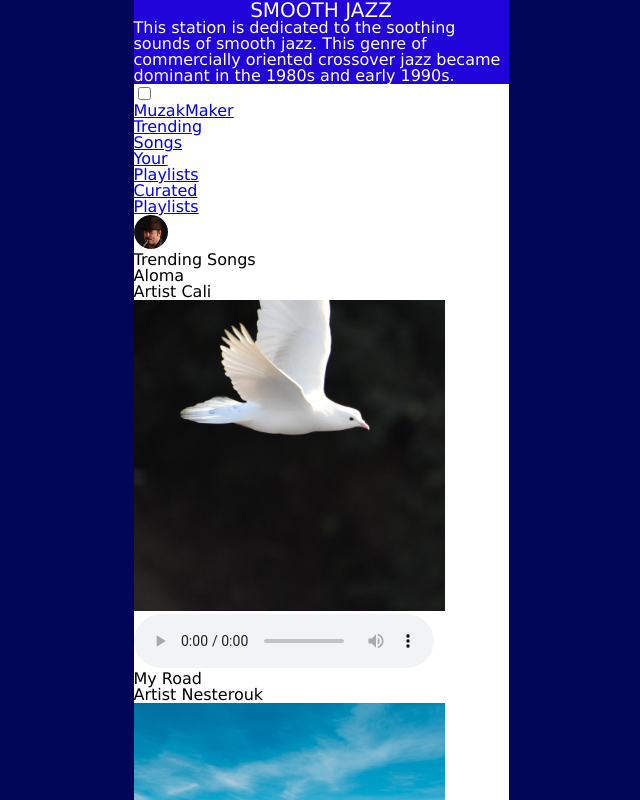
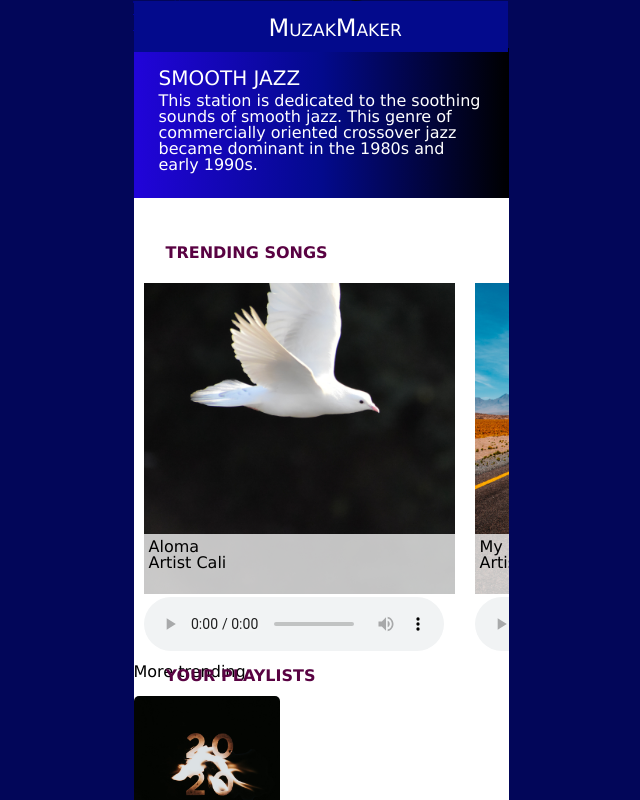
Before and after one commit to danielledani-dev/streamingmedia, a plain HTML site: page index.html in a window 1280 px wide. Shown: the top 800 px of the page, without its empty margins (319-959 px from the left). Drawn offline with Linux system fonts and the light colour scheme; files whose address does not match are found by name.

Commit message:
added first scroll bar and css style elements

```diff
--- a/index.html
+++ b/index.html
@@ -24,67 +24,83 @@
             </ul>
         </nav>
     <main>
-        <section id="trending"><h2>Trending Songs</h2>
+        <section id="trending">
+            <h2>Trending Songs</h2>
+            <div class="scroll">
+            <section>
+            <div>
                 <h3>Aloma</h3>
                 <p>Artist Cali</p>
+            </div>
                 <img src="StreamingMedia/images/aloma-cover.png" alt="cover art image of a white dove soaring for the song Aloma by the artist named Cali">
                 <audio controls>
                     <source src="StreamingMedia/audio/aloma.mp3" type="audio/mpeg">
                     Your browser does not support the audio tag.
                 </audio>
-
+            </section>
+            <section>
+            <div>
                 <h3>My Road</h3>
                 <p>Artist Nesterouk</p>
+            </div>
                 <img src="StreamingMedia/images/my-road-cover.png" alt="cover art image of an empty road leading to a mountain range in the background for the song My Road by the artist Nesterouk">
                 <audio controls>
                     <source src="StreamingMedia/audio/my-road.mp3" type="audio/mpeg">
                     Your browser does not support the audio tag.
                 </audio>
-
+            </section>
+            <section>
+            <div>
                 <h3>Papaya</h3>
                 <p>Artist Dredstudio</p>
+            </div>
                 <img src="StreamingMedia/images/papaya-cover.png" alt="cover art image of a ripe papaya cut in half for the song Papaya by the artist Dredstudio">
                 <audio controls>
                     <source src="StreamingMedia/audio/papaya.mp3" type="audio/mpeg">
                     Your browser does not support the audio tag.
                 </audio>
-
+            </section>
+            <section>
+            <div>
                 <h3>Smoothies</h3>
                 <p>Artist Black Rhomb</p>
+            </div>
                 <img src="StreamingMedia/images/smoothies-cover.png" alt="cover art image of a strawberry smoothie in a mason jar with fresh ingredients of pineapple, strawberries, and bananas surrounding it for the song Smoothies by the artist Black Rhomb">
                 <audio controls>
                     <source src="StreamingMedia/audio/smoothies.mp3" type="audio/mpeg">
                     Your browser does not support the audio tag.
                 </audio>
-
+            </section>
+            <section>
+            <div>
                 <h3>Succesful Performance</h3>
                 <p>Artist Ricky Bombino</p>
+            </div>
                 <img src="StreamingMedia/images/successful-performance-cover.png" alt="cover art image of a white man with a red shirt, standing in front of a blue brick wall looking celebratory for the Successful Performance by the artist Ricky Bombino">
                 <audio controls>
                     <source src="StreamingMedia/audio/successful-performance.mp3" type="audio/mpeg">
                     Your browser does not support the audio tag.
                 </audio>
+            </section>
         <p>More trending</p>
         </section>
 
-        <section id="playlists"><h2>Your Playlists</h2>
+        <section id="playlists">
+            <h2>Your Playlists</h2>
                 <img src="StreamingMedia/images/best-of-2020-cover.png" alt="image of a glowing year of 2020 sign on a black background">
             <h3>Best of 2020</h3>
                 <p>The music that got you through the lock down.</p>
-
                 <img src="StreamingMedia/images/pumpkin-spice-cover.png" alt="image of a hot cup of a pumpkin spice espresso drink with an intricate latte art design on top">
             <h3>Pumpkin Spice</h3>
                 <p>Creamy and spicy, just like your favorite autumnal latte.</p>
-
                 <img src="StreamingMedia/images/quiet-storm-cover.png" alt="image of a lightning storm with pink and blue clouds intertwining">
             <h3>Quiet Storm</h3>
                 <p>Slow tempos and relaxed rhythms.</p>
-
                 <img src="StreamingMedia/images/smooth-jazz-cover.png" alt="image of an older white man wearing glasses in a green shirt and slightly smiling">
             <h3>Smooth Jazz</h3>
                 <p>The pioneers of smooth jazz</p>
+                <img src="StreamingMedia/images/smooth-study-cover.png" alt="image of a man's hand using a laptop on a wooden desk">
 
-            <img src="StreamingMedia/images/smooth-study-cover.png" alt="image of a man's hand using a laptop on a wooden desk">
             <h3>Smooth Study</h3>
                 <p>Background music to keep you going while you study.</p>
 
--- a/styles.css
+++ b/styles.css
@@ -63,4 +63,159 @@ h1 {
     text-align: center;
     font-size: 1.25em;
     text-transform: uppercase;
+    display: grid;
+    position: absolute;
+    padding-top: 1em;
+    padding-left: 1.25em;
 }
+header p {
+    display: flex;
+    height: 110px;
+    margin-top: 3em;
+    align-items: center;
+    font-size: 1em;
+    padding: 25px;
+    padding-top: 30px;
+    padding-bottom: 10px;
+    background-image: linear-gradient(to right,#2104D9, #030A8C, black);
+}
+ul {
+    overflow: hidden;
+    max-height: 0;
+    transition: max-height .2s ease-out;
+}
+label {
+    cursor: pointer;
+    display: inline-block;
+    padding: 28px 20px;
+    position: relative;
+    user-select: none;
+    z-index: 1;
+    top: -12.5em;
+}
+label span {
+    background-color: #ffffff;
+    display: block;
+    height: 2px;
+    position: relative;
+    transition: background-color .2s ease-out;
+    width: 18px;
+}
+label span:before, label span:after {
+    background: #ffffff;
+    content: '';
+    display: block;
+    height: 100%;
+    position: absolute;
+    transition: all .2s ease-out;
+    width: 100%;
+}
+label span:before {
+    top: 5px;
+}
+label span:after {
+    top: -5px;
+}
+input {
+    display: none;
+}
+input:checked ~ ul {
+    max-height: 500px;
+}
+input:checked ~ label span {
+    background: transparent;
+}
+input:checked ~ label span:before {
+    transform: rotate(-45deg);
+}
+input:checked ~ label span:after {
+    transform: rotate(45deg);
+}
+input:checked ~ label:not(.steps) span:before, input:checked ~ label:not(.steps) span:after {
+    top: 0;
+}
+
+@media screen and (min-width:834px) {
+    ul {
+        overflow: visible;
+        position: absolute;
+        top: 0;
+        display: grid;
+        grid-template-columns: 1fr 1fr 1fr 1fr 1fr;
+    }
+    label span, input {
+        display: none;
+    }
+}
+li:first-child {
+    display: grid;
+    color: white;
+    position: absolute;
+    top: 1em;
+    padding-left: 135px;
+    padding-right: 106px;
+    padding-bottom: 12px;
+    margin-top: -15px;
+    padding-top: 15px;
+    background-color: #030A8C;
+    z-index: 0;
+}
+li:first-child a{
+    color: white;
+    text-decoration: none;
+    font-variant: small-caps;
+    font-size: 1.5em;
+}
+h2 {
+    position: relative;
+    color: #590242;
+    font-size: 1em;
+    text-transform: uppercase;
+    font-weight: bold;
+    top: -0.75em;
+    left: 2em;
+}
+.scroll {
+    display: grid;
+    grid-template-columns: repeat(5, 1fr);
+    overflow-x: auto;
+    overflow-y: hidden;
+}
+.scroll section {
+    margin: 10px;
+    position: relative;
+}
+.scroll div {
+    position: absolute;
+    top: 251px;
+    background-color: rgba(255,255,255,.75);
+    padding: 5px;
+    height: 50px;
+    width: 350px;
+}
+#trending ::-webkit-scrollbar {
+    width: 15px;
+}
+#trending ::-webkit-scrollbar-track {
+    box-shadow: inset 0 0 15px #590242;
+}
+#trending ::-webkit-scrollbar-thumb {
+    background: #590242;
+    border-radius: 5px;
+}
+#trending ::-webkit-scrollbar-thumb:hover {
+    background: #020659;
+}
+#playlists ::-webkit-scrollbar, #curated ::-webkit-scrollbar {
+    width: 15px;
+}
+#playlists ::-webkit-scrollbar-track, #curated ::-webkit-scrollbar-track  {
+    box-shadow: inset 0 0 15px #020659;
+}
+#playlists ::-webkit-scrollbar-thumb, #curated ::-webkit-scrollbar-thumb {
+    background: #020659;
+    border-radius: 5px;
+}
+#playlists ::-webkit-scrollbar-thumb:hover, #curated ::-webkit-scrollbar-thumb:hover {
+    background: #ffffff;
+}
```
Lines whose indentation alone changed are shown as unchanged.
